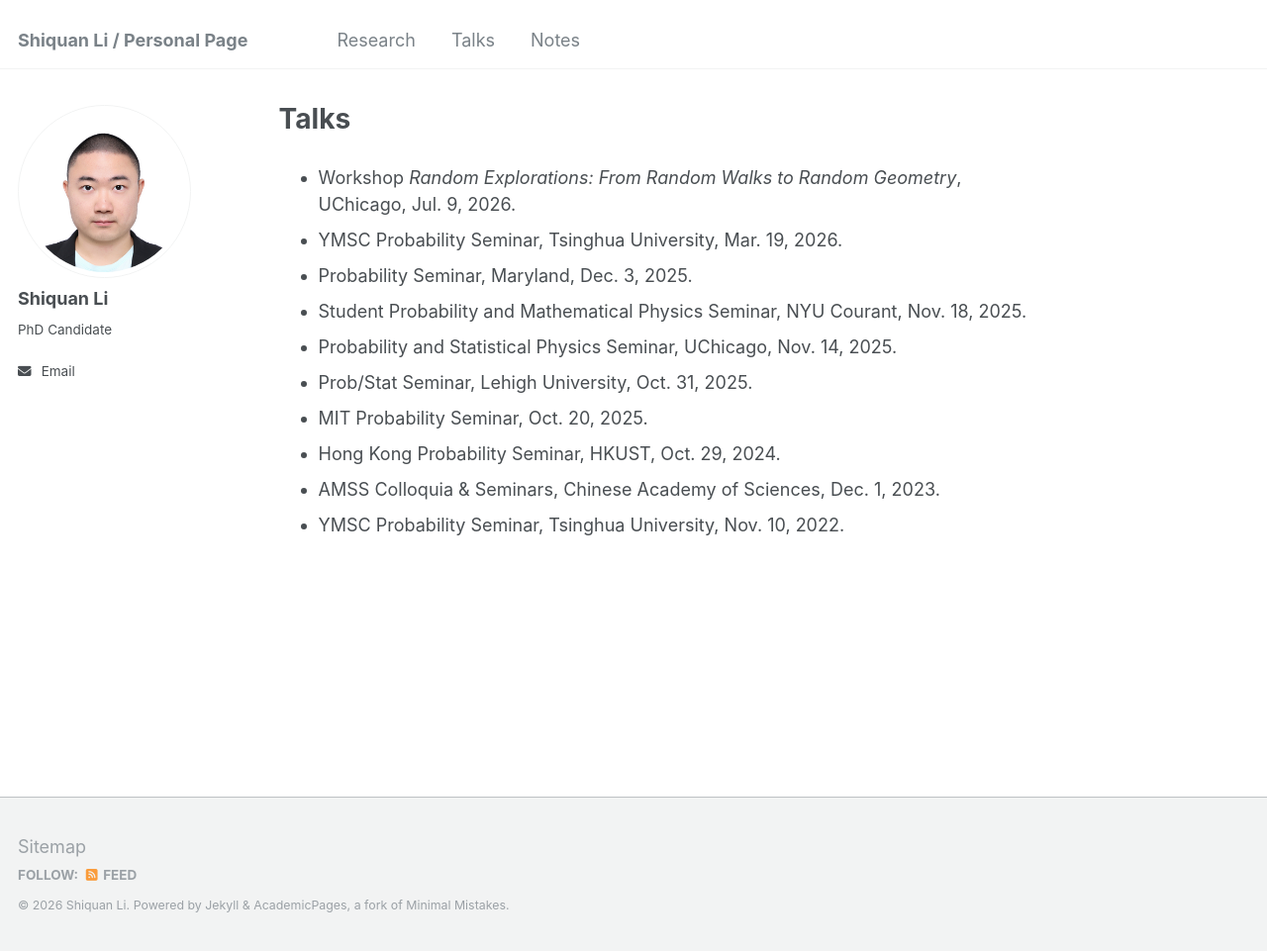
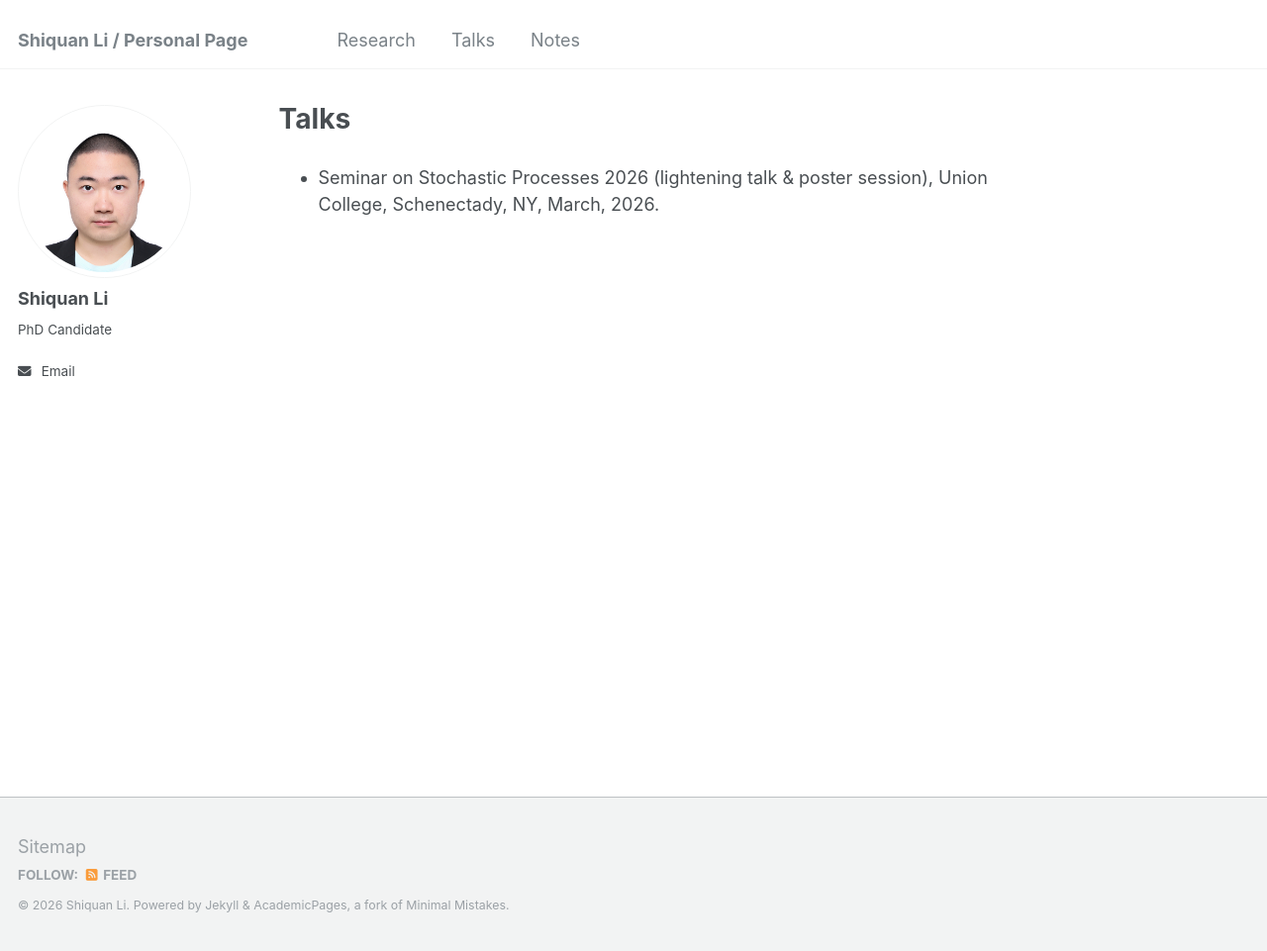
Before and after one commit to Shiquan-Li/Shiquan-Li.github.io, a Jekyll site: the page built from _pages/talks.md, in a window 1280 px wide and 961 px high. Shown: the whole window at 99% size. Built offline with Jekyll 4.4.1, drawn with Linux system fonts in a browser that asks for light colours.

Commit message:
Revise talks list with new seminar details
Updated the list of talks to include a new seminar and remove previous entries.

```diff
--- a/_pages/talks.md
+++ b/_pages/talks.md
@@ -7,13 +7,4 @@ redirect_from:
   - /talks.html
 ---
 
-* Workshop _Random Explorations: From Random Walks to Random Geometry_, UChicago, Jul. 9, 2026.
-* YMSC Probability Seminar, Tsinghua University, Mar. 19, 2026.
-* Probability Seminar, Maryland, Dec. 3, 2025.
-* Student Probability and Mathematical Physics Seminar, NYU Courant, Nov. 18, 2025.
-* Probability and Statistical Physics Seminar, UChicago, Nov. 14, 2025.
-* Prob/Stat Seminar, Lehigh University, Oct. 31, 2025.
-* MIT Probability Seminar, Oct. 20, 2025.
-* Hong Kong Probability Seminar, HKUST, Oct. 29, 2024.
-* AMSS Colloquia & Seminars, Chinese Academy of Sciences, Dec. 1, 2023.
-* YMSC Probability Seminar, Tsinghua University, Nov. 10, 2022.
+* Seminar on Stochastic Processes 2026 (lightening talk & poster session), Union College, Schenectady, NY, March, 2026.
```
